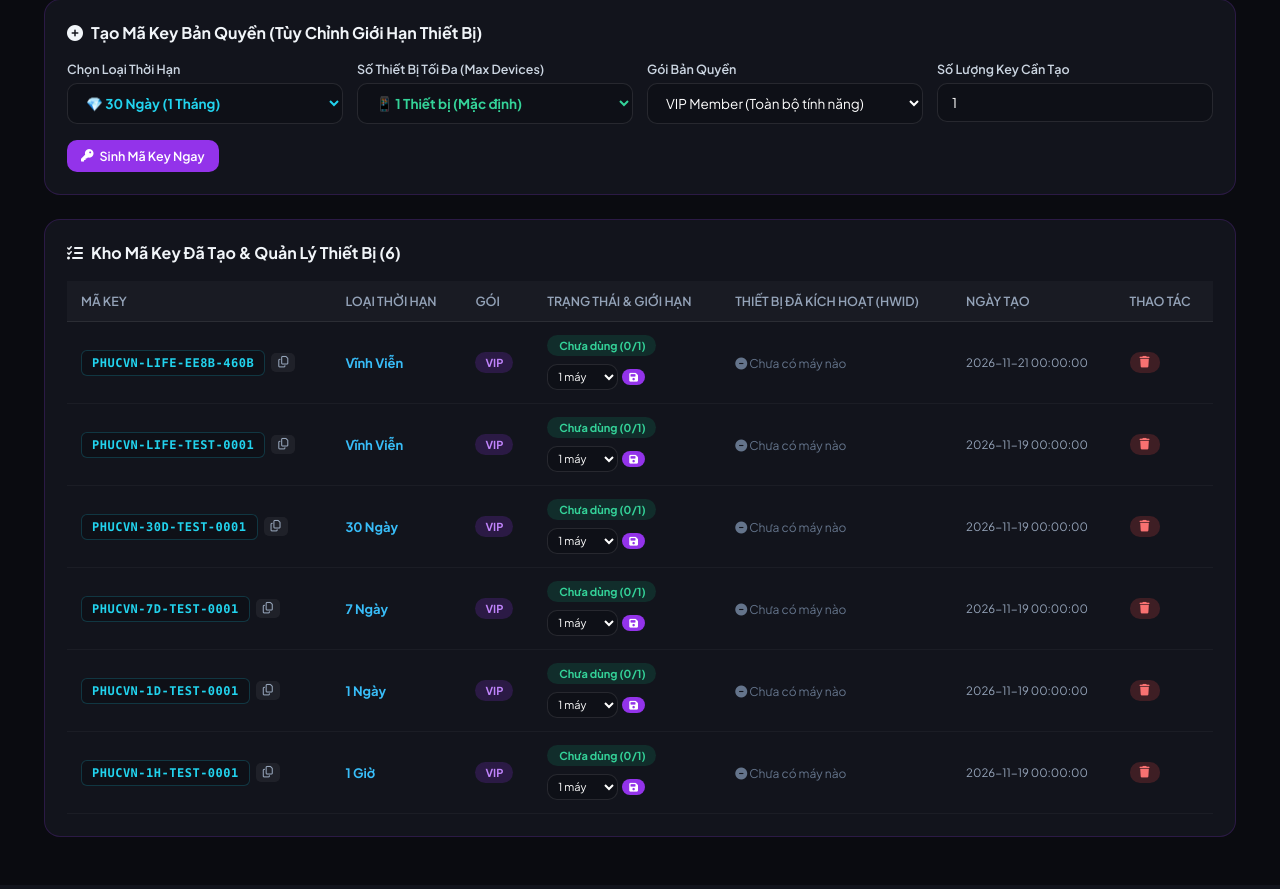
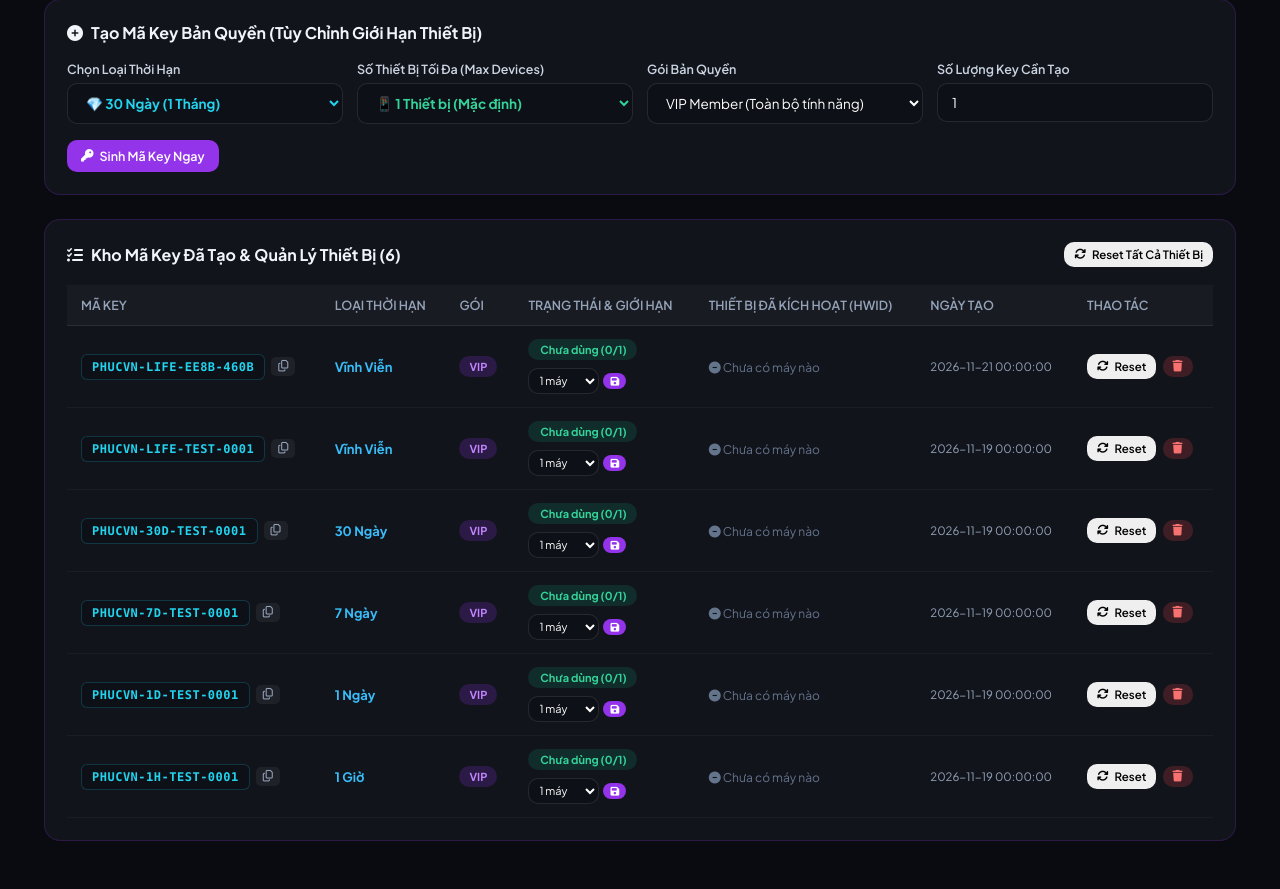
Before and after one commit to phucvo101a-beep/phucvn-3105-app, a PHP site: page /admin.php in a window 1280 px wide. Shown: the part 268-1157 px from the top of the page. Before the commit the page ends 1105 px from the top, so only its background shows below. Run offline with PHP 8.4, Linux system fonts and the light colour scheme; the visitor is signed in with stand-in values (Sample User, id 1).

Commit message:
cap nhat severkey

```diff
--- a/serverkey/admin.php
+++ b/serverkey/admin.php
@@ -185,8 +185,8 @@ if ($isLoggedIn && $_SERVER['REQUEST_METHOD'] === 'POST' && isset($_POST['action
         $msg = "Đã xóa Key: {$keyCode}";
     }
 
-    // 7b. Reset toàn bộ thiết bị cho Key (cho phép đổi máy mới)
-    elseif ($act === 'reset_key_hwid') {
+    // 7b. Reset toàn bộ Key (xóa thiết bị, làm mới thời hạn, cho phép đổi máy)
+    elseif ($act === 'reset_key' || $act === 'reset_key_hwid') {
         $keyCode = strtoupper(trim($_POST['key'] ?? ''));
         $keys = getKeys();
         foreach ($keys as &$k) {
@@ -194,13 +194,37 @@ if ($isLoggedIn && $_SERVER['REQUEST_METHOD'] === 'POST' && isset($_POST['action
                 $k['devices'] = [];
                 $k['used_by'] = null;
                 $k['is_used'] = false;
-                addLog('admin', 'admin', "Đặt lại toàn bộ thiết bị cho Key {$keyCode}");
-                $msg = "Đã đặt lại toàn bộ thiết bị cho Key: {$keyCode}! Khách hàng có thể kích hoạt trên máy mới.";
+                $k['used_at'] = null;
+                $k['activated_at'] = null;
+                if (!empty($k['duration']) && $k['duration'] !== 'permanent') {
+                    $k['expires_at'] = null;
+                }
+                $k['is_banned'] = false;
+                addLog('admin', 'admin', "Reset toàn bộ Key {$keyCode} về trạng thái ban đầu");
+                $msg = "Đã Reset thành công Key: {$keyCode}! Key đã trở về trạng thái mới (chưa sử dụng, xóa toàn bộ thiết bị).";
                 break;
             }
         }
         unset($k);
         saveKeys($keys);
+    }
+
+    // 7b2. Reset toàn bộ thiết bị của TẤT CẢ các Key
+    elseif ($act === 'reset_all_keys') {
+        $keys = getKeys();
+        $count = 0;
+        foreach ($keys as &$k) {
+            if (!empty($k['devices']) || !empty($k['is_used'])) {
+                $k['devices'] = [];
+                $k['used_by'] = null;
+                $k['is_used'] = false;
+                $count++;
+            }
+        }
+        unset($k);
+        saveKeys($keys);
+        addLog('admin', 'admin', "Reset toàn bộ thiết bị của {$count} key");
+        $msg = "Đã Reset thiết bị cho toàn bộ {$count} Key thành công! Khách hàng có thể đổi máy tự do.";
     }
 
     // 7c. Xóa 1 thiết bị cụ thể khỏi Key (Kick thiết bị để nhường chỗ)
@@ -514,6 +538,12 @@ foreach ($allKeys as $k) {
             <div class="content-card">
                 <div class="card-header">
                     <span class="card-title"><i class="fa-solid fa-list-check"></i> Kho Mã Key Đã Tạo & Quản Lý Thiết Bị (<?= count($allKeys) ?>)</span>
+                    <form method="POST" style="display:inline;" onsubmit="return confirm('CẢNH BÁO: Reset toàn bộ thiết bị của TẤT CẢ các key trong hệ thống? Khách hàng sẽ được phép kích hoạt lại trên máy mới.');">
+                        <input type="hidden" name="action" value="reset_all_keys">
+                        <button type="submit" class="btn btn-warning btn-sm" title="Reset tất cả thiết bị của mọi key">
+                            <i class="fa-solid fa-arrows-rotate"></i> Reset Tất Cả Thiết Bị
+                        </button>
+                    </form>
                 </div>
                 <div class="table-responsive">
                     <table>
@@ -611,15 +641,13 @@ foreach ($allKeys as $k) {
                                         <?php endif; ?>
                                     </td>
                                     <td style="font-size: 11.5px; color: var(--text-muted);"><?= htmlspecialchars($k['created_at'] ?? 'N/A') ?></td>
-                                    <td>
-                                        <?php if (!empty($k['devices'])): ?>
-                                        <form method="POST" style="display:inline; margin-right: 4px;" onsubmit="return confirm('Reset toàn bộ thiết bị của key này? Mọi thiết bị cũ sẽ bị ngắt kết nối để nhường cho máy mới.');">
-                                            <input type="hidden" name="action" value="reset_key_hwid">
+                                    <td style="white-space: nowrap;">
+                                        <form method="POST" style="display:inline-block; margin-right: 4px;" onsubmit="return confirm('Reset mã key <?= htmlspecialchars($k['key']) ?>? Toàn bộ thiết bị đã liên kết sẽ bị xóa và thời hạn sẽ được làm mới.');">
+                                            <input type="hidden" name="action" value="reset_key">
                                             <input type="hidden" name="key" value="<?= htmlspecialchars($k['key']) ?>">
-                                            <button type="submit" class="btn btn-warning btn-sm" title="Reset toàn bộ thiết bị"><i class="fa-solid fa-arrows-rotate"></i> Đổi máy</button>
+                                            <button type="submit" class="btn btn-warning btn-sm" title="Reset Key (xóa máy & làm mới)"><i class="fa-solid fa-arrows-rotate"></i> Reset</button>
                                         </form>
-                                        <?php endif; ?>
-                                        <form method="POST" style="display:inline;" onsubmit="return confirm('Xóa vĩnh viễn key này?');">
+                                        <form method="POST" style="display:inline-block;" onsubmit="return confirm('Xóa vĩnh viễn key này?');">
                                             <input type="hidden" name="action" value="delete_key">
                                             <input type="hidden" name="key" value="<?= htmlspecialchars($k['key']) ?>">
                                             <button type="submit" class="btn btn-danger btn-sm" title="Xóa key"><i class="fa-solid fa-trash"></i></button>
```
Also changed, not shown: 1 other file.
